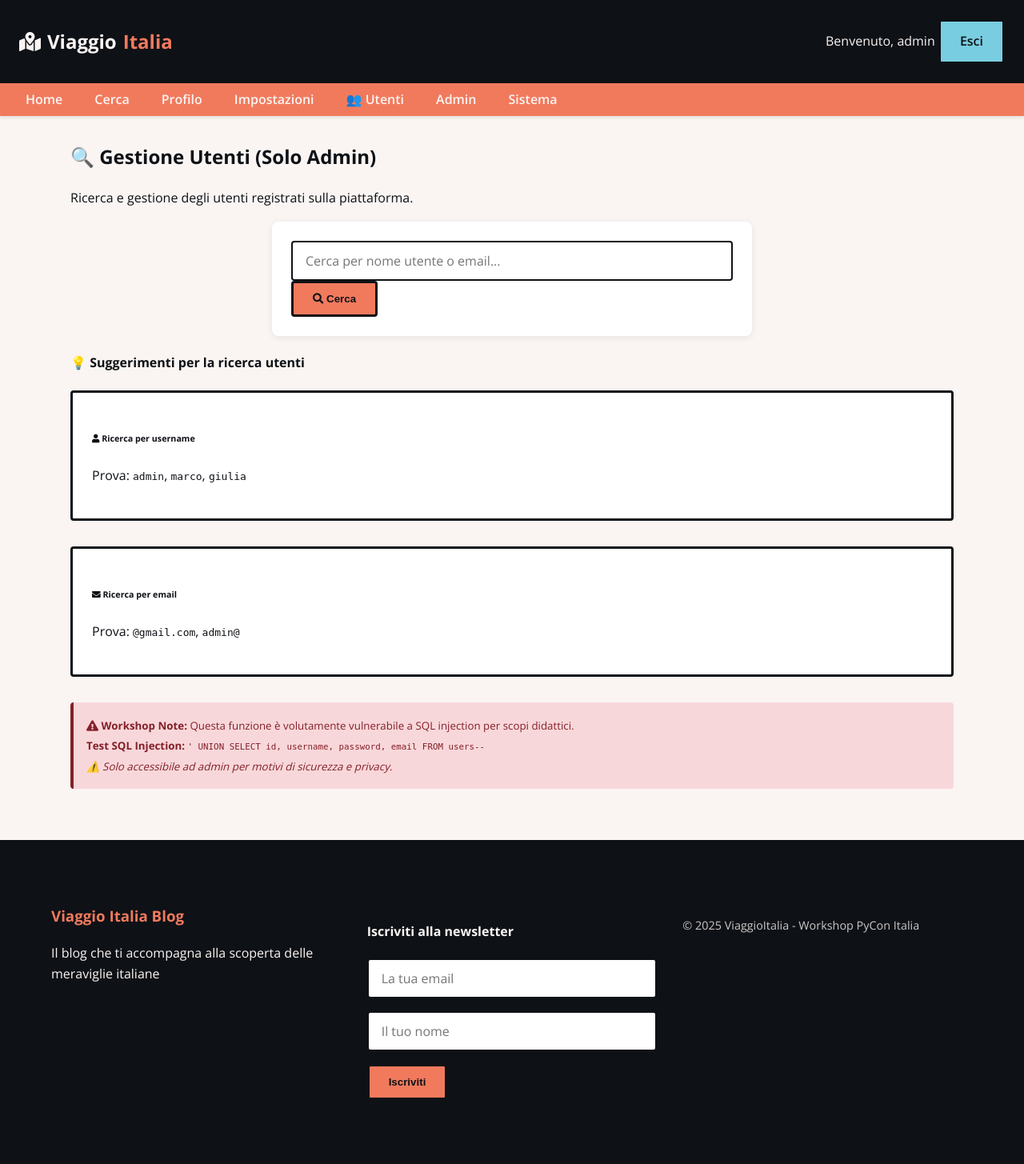
After one commit to giovannipedroncelli/workshop_PyConIT25, a Flask app: page /users in a window 1280 px wide. The commit adds this page. Shown: the whole page at 80% size. Run offline with Flask 3, Linux system fonts and the light colour scheme; a user stored in the database is signed in; some libraries are stand-ins or nearby versions.

```diff
--- a/app.py
+++ b/app.py
@@ -21,12 +21,17 @@
 import subprocess
 from flask import Flask, render_template, request, redirect, url_for, session, g, abort, send_file
 from werkzeug.utils import secure_filename
+from flask_wtf.csrf import CSRFProtect
+
+
 
 # Configurazione dell'applicazione
 app = Flask(__name__)
 app.secret_key = 'workshop_pycon_italia_2025'
 app.config['DATABASE'] = 'viaggio_italia.db'
 app.config['UPLOAD_FOLDER'] = 'uploads'
+# Disabilita il flag HttpOnly per permettere la vulnerabilità XSS completa (NON FARE MAI IN PRODUZIONE!)
+app.config['SESSION_COOKIE_HTTPONLY'] = False
 
 # Assicuriamo che la directory per gli upload esista
 if not os.path.exists(app.config['UPLOAD_FOLDER']):
@@ -154,18 +159,49 @@
     session.clear()
     return redirect(url_for('home'))
 
+# Route per la ricerca utenti (VULNERABILE a SQL injection - DEMO SCOPO DIDATTICO)
+@app.route('/users')
+def search_users():
+    """
+    Ricerca utenti vulnerabile a SQL injection.
+    SCOPO DIDATTICO: Mostra come un attaccante può esfiltrary dati sensibili.
+    """
+    # Controllo di autenticazione: solo utenti loggati possono accedere
+    if 'user_id' not in session:
+        return redirect(url_for('login'))
+
+    db = get_db()
+    search_term = request.args.get('search', '')
+    users = []
+
+    if search_term:
+        try:
+            # VULNERABILITÀ CRITICA: Query SQL concatenata senza sanitizzazione
+            # Un attaccante può inserire: ' UNION SELECT id, username, password, email FROM users--
+            query = f"SELECT DISTINCT id, username, email, 'Utente registrato' as info FROM users WHERE username LIKE '%{search_term}%' OR email LIKE '%{search_term}%'"
+            print(f"[DEBUG] Query eseguita: {query}")  # Per debug durante il workshop
+            users = db.execute(query).fetchall()
+        except Exception as e:
+            print(f"[ERROR] Errore SQL: {e}")  # Per debug durante il workshop
+            users = []
+
+    return render_template('users_search.html', users=users, search_term=search_term)
+
 # Route per il profilo utente (vulnerabile a IDOR)
 @app.route('/profile/<int:user_id>')
 def profile(user_id):
+    # Controllo di autenticazione: solo utenti loggati possono accedere
+    if 'user_id' not in session:
+        return redirect(url_for('login'))
+
+    # VULNERABILITÀ IDOR: Gli utenti autenticati possono vedere qualsiasi profilo
+    # Nessun controllo se l'utente può accedere a questo specifico profilo
+
     db = get_db()
     user = db.execute('SELECT * FROM users WHERE id = ?', [user_id]).fetchone()
 
     if not user:
         abort(404)
-
-    # IDOR: qualsiasi utente può vedere informazioni private di altri utenti
-    # Nota: abbiamo sostituito i messaggi con attività utente per maggiore realismo
-    # ma manteniamo la vulnerabilità IDOR permettendo a chiunque di vedere il profilo
 
     posts = db.execute('SELECT * FROM blog_posts WHERE author_id = ? ORDER BY publish_date DESC', [user_id]).fetchall()
 
@@ -190,36 +226,44 @@
         return redirect(url_for('login', next=url_for('admin_system')))
 
     output = None
+    error = None
+    command_executed = None
 
     if request.method == 'POST':
         action = request.form.get('action')
 
-        if action == 'disk_space':
-            # Vulnerabile a Command Injection
-            directory = request.form.get('directory', '/')
-            command = f"du -sh {directory}"
-            output = subprocess.check_output(command, shell=True, text=True)
+        try:
+            if action == 'disk_space':
+                # Usa un comando più sicuro che elenca solo alcune directory
+                directory = request.form.get('directory', '/')
 
-        elif action == 'network':
-            # Vulnerabile a Command Injection
-            host = request.form.get('host', 'localhost')
-            command = f"ping -c 3 {host}"
-            try:
-                output = subprocess.check_output(command, shell=True, text=True)
-            except subprocess.CalledProcessError:
-                output = "Errore nell'esecuzione del comando"
+                # Limita il comando per evitare errori di permesso
+                command = f"echo 'Spazio disco per {directory}:'; df -h {directory}"
+                command_executed = command
+                output = subprocess.check_output(command, shell=True, text=True, stderr=subprocess.STDOUT)
 
-    return render_template('system.html', output=output)
+            elif action == 'network':
+                # Comando più semplice per la connettività di rete
+                host = request.form.get('host', 'localhost')
+                command = f"echo 'Connettività di rete per {host}:'; hostname -I"
+                command_executed = command
+                output = subprocess.check_output(command, shell=True, text=True, stderr=subprocess.STDOUT)
+            else:
+                error = f"Azione non valida: {action}"
+        except subprocess.CalledProcessError as e:
+            error = f"Errore nell'esecuzione del comando: {e}"
+            output = e.output if hasattr(e, 'output') else "Nessun output disponibile"
+        except Exception as e:
+            error = f"Errore imprevisto: {str(e)}"
+
+    return render_template('system.html', output=output, error=error, command_executed=command_executed)
 
 # Route per il download di file (vulnerabile a Path Traversal)
 @app.route('/download')
 def download():
     filename = request.args.get('file')
-
     if not filename:
         abort(400)
-
-    # Vulnerabile a Path Traversal
     return send_file(filename)
 
 # Route per la modifica password (vulnerabile a CSRF)
--- a/templates/layout.html
+++ b/templates/layout.html
@@ -32,6 +32,7 @@
                 <li><a href="{{ url_for('change_password') }}" class="nav-link">Impostazioni</a></li>
             {% endif %}
             {% if session.is_admin %}
+                <li><a href="{{ url_for('search_users') }}" class="nav-link">👥 Utenti</a></li>
                 <li><a href="{{ url_for('admin') }}" class="nav-link">Admin</a></li>
                 <li><a href="{{ url_for('admin_system') }}" class="nav-link">Sistema</a></li>
             {% endif %}
--- /dev/null
+++ b/templates/users_search.html
@@ -0,0 +1,134 @@
+{% extends "layout.html" %}
+
+{% block title %}Gestione Utenti - Admin - Viaggio Italia{% endblock %}
+
+{% block content %}
+<div class="container">
+    <h2>🔍 Gestione Utenti (Solo Admin)</h2>
+    <p class="text-muted">Ricerca e gestione degli utenti registrati sulla piattaforma.</p>
+
+    <!-- Modulo di ricerca -->
+    <div class="search-box mb-4">
+        <form method="GET" action="{{ url_for('search_users') }}">
+            <div class="input-group">
+                <input type="text"
+                       class="form-control"
+                       name="search"
+                       placeholder="Cerca per nome utente o email..."
+                       value="{{ search_term or '' }}">
+                <button class="btn btn-primary" type="submit">
+                    <i class="fas fa-search"></i> Cerca
+                </button>
+            </div>
+        </form>
+    </div>
+
+    <!-- Risultati della ricerca -->
+    {% if search_term %}
+        <div class="search-results">
+            <h4>Risultati per: "{{ search_term }}"</h4>
+
+            {% if users %}
+                <div class="row">
+                    {% for user in users %}
+                    <div class="col-md-6 mb-3">
+                        <div class="card">
+                            <div class="card-body">
+                                <div class="d-flex align-items-center">
+                                    <img src="{{ url_for('static', filename='profile_images/' + (user.username|lower) + '.jpg') }}"
+                                         alt="Profilo"
+                                         class="rounded-circle me-3"
+                                         style="width: 50px; height: 50px; object-fit: cover;"
+                                         onerror="this.src='/static/profile_images/default.jpg'">
+                                    <div>
+                                        <h5 class="card-title mb-1">
+                                            <a href="{{ url_for('profile', user_id=user.id) }}" class="text-decoration-none">
+                                                {{ user.username }}
+                                            </a>
+                                        </h5>
+                                        <p class="card-text text-muted mb-1">
+                                            <i class="fas fa-envelope"></i> {{ user.email or 'Email non disponibile' }}
+                                        </p>
+                                        <small class="text-muted">{{ user.info or 'Utente registrato' }}</small>
+
+                                        <!-- Se ci sono dati extra dalla SQL injection, mostrali -->
+                                        {% if user|length > 4 %}
+                                            <div class="mt-2 p-2 bg-warning-subtle rounded">
+                                                <small><strong>Dati aggiuntivi:</strong></small><br>
+                                                {% for key in user.keys() %}
+                                                    {% if key not in ['id', 'username', 'email', 'info'] %}
+                                                        <small><strong>{{ key }}:</strong> {{ user[key] }}</small><br>
+                                                    {% endif %}
+                                                {% endfor %}
+                                            </div>
+                                        {% endif %}
+                                    </div>
+                                </div>
+                            </div>
+                        </div>
+                    </div>
+                    {% endfor %}
+                </div>
+            {% else %}
+                <div class="alert alert-info">
+                    <i class="fas fa-info-circle"></i>
+                    Nessun utente trovato per "{{ search_term }}".
+                </div>
+            {% endif %}
+        </div>
+    {% else %}
+        <!-- Suggerimenti per la ricerca admin -->
+        <div class="help-section">
+            <h4>💡 Suggerimenti per la ricerca utenti</h4>
+            <div class="row">
+                <div class="col-md-6">
+                    <div class="card bg-light">
+                        <div class="card-body">
+                            <h6><i class="fas fa-user"></i> Ricerca per username</h6>
+                            <p class="small mb-0">Prova: <code>admin</code>, <code>marco</code>, <code>giulia</code></p>
+                        </div>
+                    </div>
+                </div>
+                <div class="col-md-6">
+                    <div class="card bg-light">
+                        <div class="card-body">
+                            <h6><i class="fas fa-envelope"></i> Ricerca per email</h6>
+                            <p class="small mb-0">Prova: <code>@gmail.com</code>, <code>admin@</code></p>
+                        </div>
+                    </div>
+                </div>
+            </div>
+
+            <!-- Warning per il workshop -->
+            <div class="alert alert-danger mt-3">
+                <small>
+                    <i class="fas fa-exclamation-triangle"></i>
+                    <strong>Workshop Note:</strong> Questa funzione è volutamente vulnerabile a SQL injection per scopi didattici.
+                    <br><strong>Test SQL Injection:</strong> <code>' UNION SELECT id, username, password, email FROM users--</code>
+                    <br><em>⚠️ Solo accessibile ad admin per motivi di sicurezza e privacy.</em>
+                </small>
+            </div>
+        </div>
+    {% endif %}
+</div>
+
+<style>
+.search-box {
+    max-width: 600px;
+    margin: 0 auto;
+}
+
+.card {
+    transition: transform 0.2s;
+}
+
+.card:hover {
+    transform: translateY(-2px);
+    box-shadow: 0 4px 8px rgba(0,0,0,0.1);
+}
+
+.bg-warning-subtle {
+    background-color: #fff3cd !important;
+}
+</style>
+{% endblock %}
```
Also changed, not shown: requirements.txt (+4 -25 lines), templates/post.html (+17 -5 lines), templates/system.html (+26 -2 lines), README.md, viaggio_italia.db, 5 other files.
